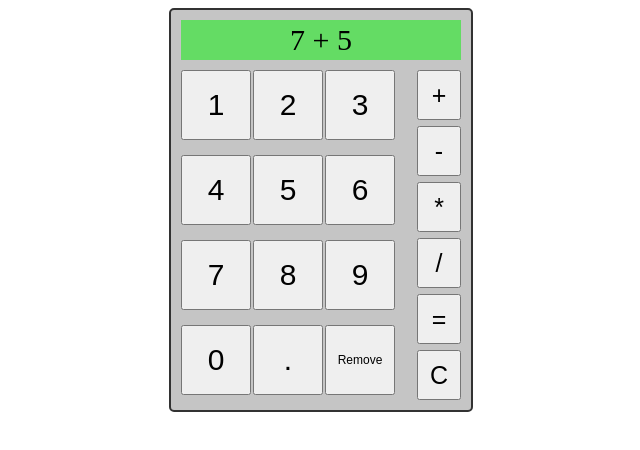
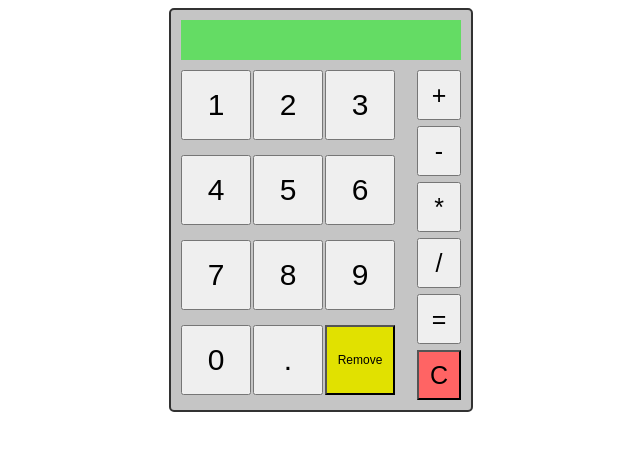
Before and after one commit to DonLeb95/calculator, a plain HTML site: page calculator.html in a window 1280 px wide. Shown: the whole page, without its empty margins (319-959 px from the left). Drawn offline with Linux system fonts and the light colour scheme.

Commit message:
Touch up some visual aspects
Mainly added a hidden overflow to the display. Outside of that just colored 2 buttons

```diff
--- a/calculator.css
+++ b/calculator.css
@@ -23,6 +23,7 @@ body {
     background-color: rgb(100,220,100);
     margin: 10px 0px 10px;
     font-size: 30px;
+    overflow: hidden;
 }
 
 .calculator-buttons{
@@ -45,6 +46,7 @@ body {
 
 #remove{
     font-size: 12px;
+    background-color: rgb(225,225,0);
 }
 
 .operator-section{
@@ -60,3 +62,7 @@ body {
     width: 44px;
     font-size: 25px;
 }
+
+#clear{
+    background-color: rgb(255,100,100);
+}
--- a/calculator.html
+++ b/calculator.html
@@ -8,7 +8,7 @@
 </head>
 <body>
     <div class="calculator-body">
-        <div class="calculator-display">7 + 5</div>
+        <div class="calculator-display"></div>
         <div class="calculator-buttons">
             <div class="number-section">
                 <button class="number" type="button">1</button>
@@ -30,7 +30,7 @@
                 <button class="operator">*</button>
                 <button class="operator">/</button>
                 <button class="operator">=</button>
-                <button class="operator">C</button>
+                <button class="operator" id="clear">C</button>
             </div>
         </div>
     </div>
```
